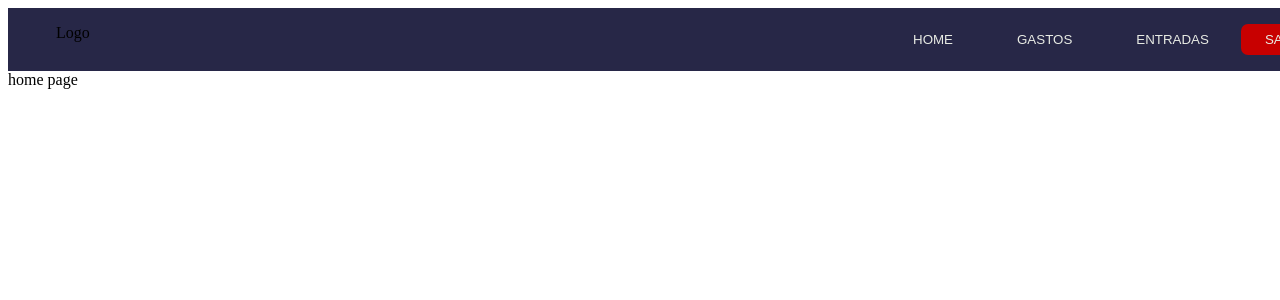
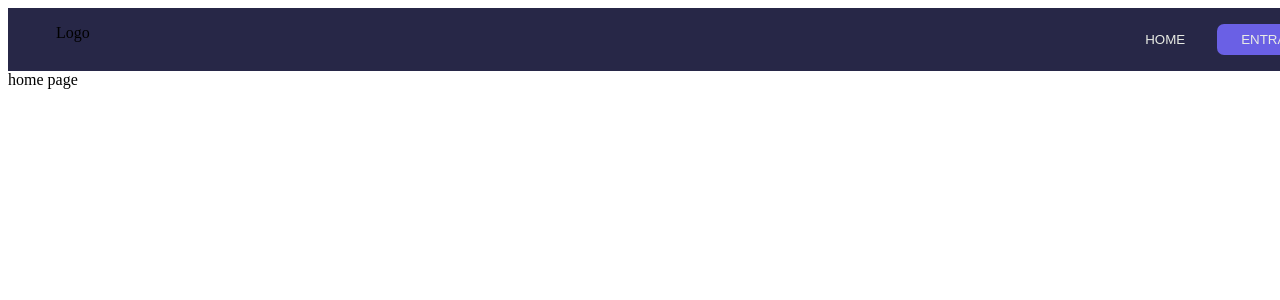
Before and after one commit to cptvictor95/gastura, a Next.js app: page / in a window 1280 px wide. Shown: the top 300 px of the page. Built offline with nearby package versions, Linux system fonts and the light colour scheme.

Commit message:
add simple logic to show header auth buttons

```diff
--- a/components/LoginForm/LoginForm.js
+++ b/components/LoginForm/LoginForm.tsx
@@ -1,7 +1,7 @@
 import React from "react";
 import styles from "./styles.module.scss";
 
-export default function LoginForm() {
+const LoginForm: React.FC = () => {
   return (
     <form className={styles.form}>
       <h2>Login</h2>
@@ -16,4 +16,6 @@ export default function LoginForm() {
       <button className={styles.submitButton}>Entrar</button>
     </form>
   );
-}
+};
+
+export default LoginForm;
--- a/components/header/Header.js
+++ /dev/null
@@ -1,41 +0,0 @@
-import { useRouter } from "next/router";
-import React from "react";
-import styles from "./Header.module.scss";
-
-const Header = () => {
-  const router = useRouter();
-
-  return (
-    <header className={styles.header}>
-      <p>Logo</p>
-
-      <nav className={styles.nav}>
-        <button
-          className={styles.navButton}
-          onClick={() => router.push("/")}>
-          HOME
-        </button>
-
-        <button
-          className={styles.navButton}
-          onClick={() => router.push("/login")}>
-          GASTOS
-        </button>
-
-        <button
-          className={styles.navButton}
-          onClick={() => router.push("/login")}>
-          ENTRADAS
-        </button>
-
-        <button
-          className={styles.exitButton}
-          onClick={() => router.push("/login")}>
-          SAIR
-        </button>
-      </nav>
-    </header>
-  );
-};
-
-export default Header;
--- a/components/header/Header.module.scss
+++ b/components/header/Header.module.scss
@@ -4,14 +4,13 @@
   display: flex;
   justify-content: space-between;
   padding: 0 3rem;
+
   .nav {
-
     .navButton {
       background-color: transparent;
       color: #e8ebe4;
       border: none;
       padding: 1.5rem 2rem;
-
 
       &:hover {
         filter: brightness(0.8);
@@ -19,11 +18,29 @@
       }
     }
     .exitButton {
-    background-color: #C80000;
+      background-color: #c80000;
       padding: 0.5rem 1.5rem;
       border-radius: 7px;
       color: #e8ebe4;
       border: none;
+
+      &:hover {
+        filter: brightness(0.8);
+        transition: filter ease-out 250ms;
+      }
+    }
+
+    button.accent {
+      background-color: #6a60e5;
+      padding: 0.5rem 1.5rem;
+      border-radius: 7px;
+      color: #e8ebe4;
+      border: none;
+
+      &:hover {
+        filter: brightness(0.8);
+        transition: filter ease-out 250ms;
       }
     }
   }
+}
--- /dev/null
+++ b/components/header/Header.tsx
@@ -0,0 +1,47 @@
+import { useRouter } from "next/router";
+import React from "react";
+import styles from "./Header.module.scss";
+
+const Header: React.FC = () => {
+  const router = useRouter();
+
+  let authState = "LOGGEDIN";
+
+  authState = "LOGGEDOUT";
+
+  return (
+    <header className={styles.header}>
+      <p>Logo</p>
+
+      <nav className={styles.nav}>
+        <button className={styles.navButton} onClick={() => router.push("/")}>
+          HOME
+        </button>
+
+        {authState === "LOGGEDIN" ? (
+          <>
+            <button className={styles.navButton}>GASTOS</button>
+
+            <button className={styles.navButton}>ENTRADAS</button>
+
+            <button
+              className={styles.exitButton}
+              onClick={() => router.push("/")}
+            >
+              SAIR
+            </button>
+          </>
+        ) : (
+          <button
+            className={styles.accent}
+            onClick={() => router.push("/login")}
+          >
+            ENTRAR
+          </button>
+        )}
+      </nav>
+    </header>
+  );
+};
+
+export default Header;
--- a/pages/index.js
+++ b/pages/index.tsx
@@ -1,10 +1,12 @@
 import Header from "../components/header/Header";
 
-export default function Home() {
+const Home: React.FC = () => {
   return (
     <div>
       <Header />
       home page
     </div>
   );
-}
+};
+
+export default Home;
--- a/pages/login.js
+++ b/pages/login.tsx
@@ -2,11 +2,13 @@ import React from "react";
 import Header from "../components/header/Header";
 import LoginForm from "../components/LoginForm/LoginForm";
 
-export default function Login() {
+const Login: React.FC = () => {
   return (
     <main>
       <Header />
       <LoginForm />
     </main>
   );
-}
+};
+
+export default Login;
```
Lines whose indentation alone changed are shown as unchanged.
